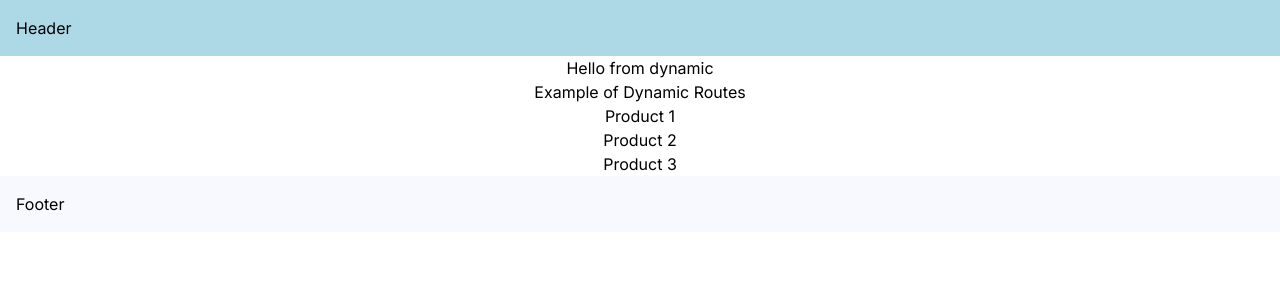
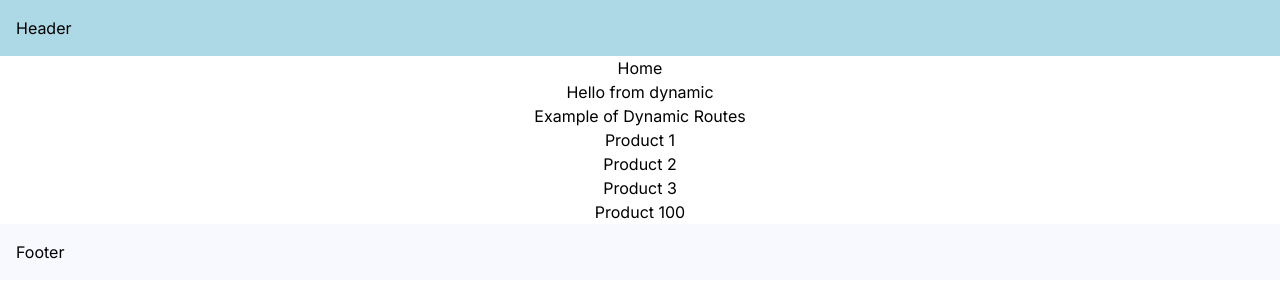
Before and after one commit to SnehaVarshney11/NextJs, a Next.js app in the folder about-roting/: page /dynamic in a window 1280 px wide. Shown: the top 300 px of the page. Built offline with nearby package versions, Linux system fonts and the light colour scheme.

Commit message:
Link Component

```diff
--- a/about-roting/src/app/dynamic/page.js
+++ b/about-roting/src/app/dynamic/page.js
@@ -1,11 +1,26 @@
+import Link from "next/link";
+
 export default function Dynamic() {
+  const prodId = 100;
   return (
     <div className="text-center">
+      <Link href="/">Home</Link>
       <h1>Hello from dynamic</h1>
       <p>Example of Dynamic Routes</p>
-      <p>Product 1</p>
-      <p>Product 2</p>
-      <p>Product 3</p>
+      <h2>
+        <Link href="dynamic/1">Product 1</Link>
+      </h2>
+      <h2>
+        <Link href="dynamic/2">Product 2</Link>
+      </h2>
+      <h2>
+        <Link href="dynamic/3" replace>
+          Product 3
+        </Link>
+      </h2>
+      <h2>
+        <Link href={`dynamic/${prodId}`}>Product {prodId}</Link>
+      </h2>
     </div>
   );
 }
--- a/about-roting/src/app/page.js
+++ b/about-roting/src/app/page.js
@@ -1,8 +1,16 @@
+import Link from "next/link";
+
 export default function Home() {
   return (
     <div className="text-center">
-      <h>Hello from Home Page</h>
-      <p> Example of Roting</p>
+      <h1>Hello from Home Page</h1>
+      <p>Example of Routing</p>
+      <Link href="/dashboard" className="block">
+        Dashboard
+      </Link>
+      <Link href="/dynamic" className="block">
+        Products
+      </Link>
     </div>
   );
 }
```
